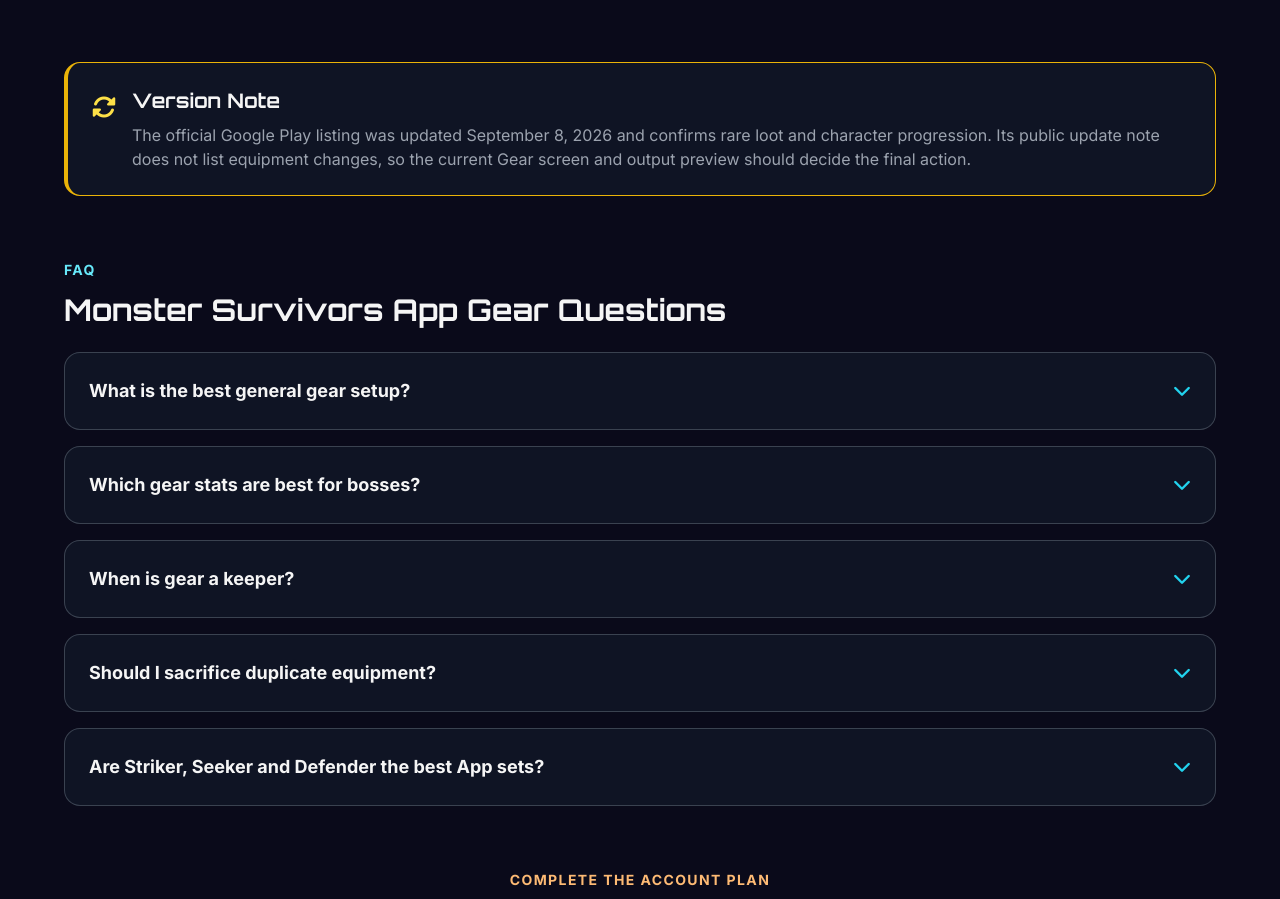
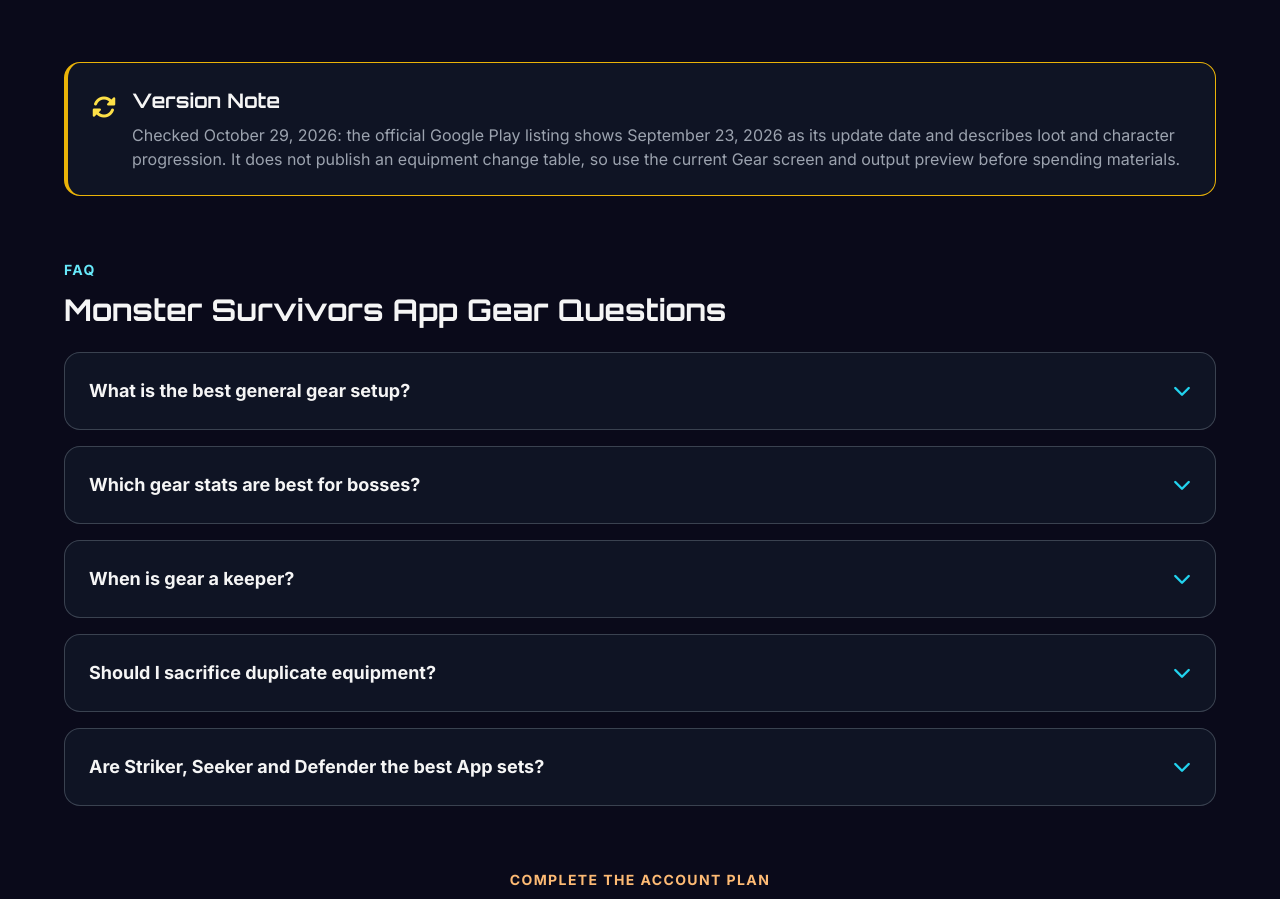
Before and after one commit to qsyhxw/monstersurvivors.plus, a plain HTML site: page guides/best-gear-set.html in a window 1280 px wide. Shown: the part 6008-6907 px from the top of the page. Drawn offline with nearby package versions, Linux system fonts and the light colour scheme.

Commit message:
更新装备指南官方版本边界

```diff
--- a/guides/best-gear-set.html
+++ b/guides/best-gear-set.html
@@ -611,7 +611,7 @@
                             <div>
                                 <h2 class="text-xl font-bold mb-2">Version Note</h2>
                                 <p class="text-gray-400">
-                                    The official Google Play listing was updated September 8, 2026 and confirms rare loot and character progression. Its public update note does not list equipment changes, so the current Gear screen and output preview should decide the final action.
+                                    Checked October 29, 2026: the official Google Play listing shows September 23, 2026 as its update date and describes loot and character progression. It does not publish an equipment change table, so use the current Gear screen and output preview before spending materials.
                                 </p>
                             </div>
                         </div>
```
